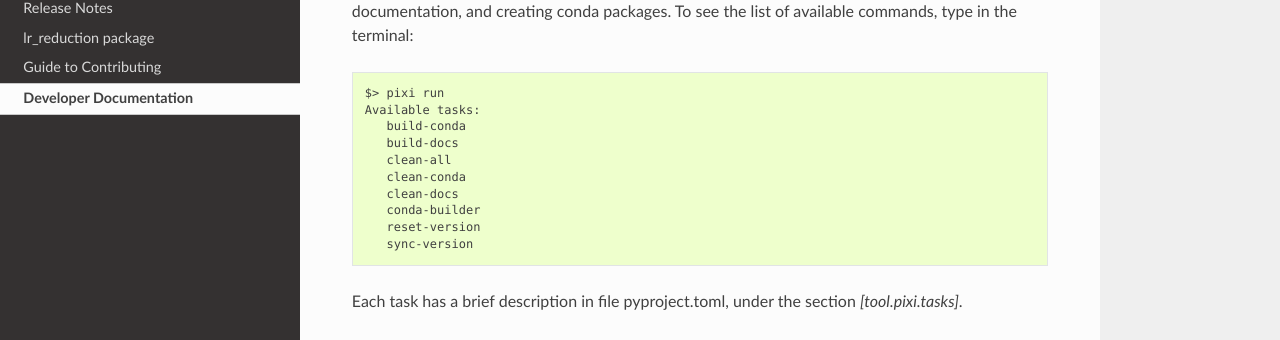
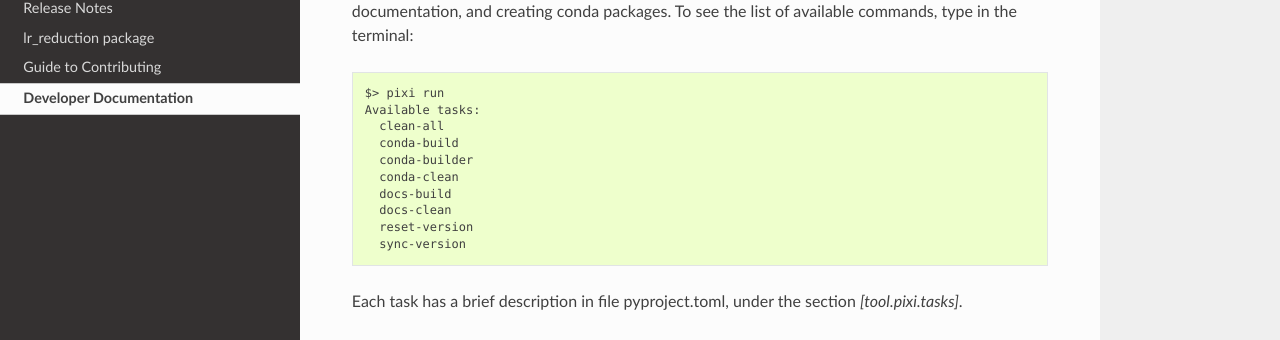
Before and after one commit to neutrons/LiquidsReflectometer, a Sphinx documentation site: the page built from docs/developer/developer.rst, in a window 1280 px wide and 900 px high, scrolled down 983 px. Shown: the part 141-481 px from the top of the window. Built offline with Sphinx 7.4.7 and the Read the Docs theme 3.1.0, drawn with Linux system fonts in a browser that asks for light colours; the version number is read from the project's files by our own code.

```diff
--- a/docs/developer/developer.rst
+++ b/docs/developer/developer.rst
@@ -52,14 +52,15 @@ To see the list of available commands, type in the terminal:
 
    $> pixi run
    Available tasks:
-      build-conda
-      build-docs
-      clean-all
-      clean-conda
-      clean-docs
-      conda-builder
-      reset-version
-      sync-version
+     clean-all
+     conda-build
+     conda-builder
+     conda-clean
+     docs-build
+     docs-clean
+     reset-version
+     sync-version
+
 
 Each task has a brief description in file pyproject.toml, under the section `[tool.pixi.tasks]`.
 
@@ -156,7 +157,7 @@ To manually build the documentation:
 
 .. code-block:: bash
 
-   $> pixi run build-docs
+   $> pixi run docs-build
 
 After this, point your browser to
 `file:///path/to/lr_reduction/docs/build/html/index.html`
```
Also changed, not shown: pyproject.toml (+10 -5 lines), 1 other file.
